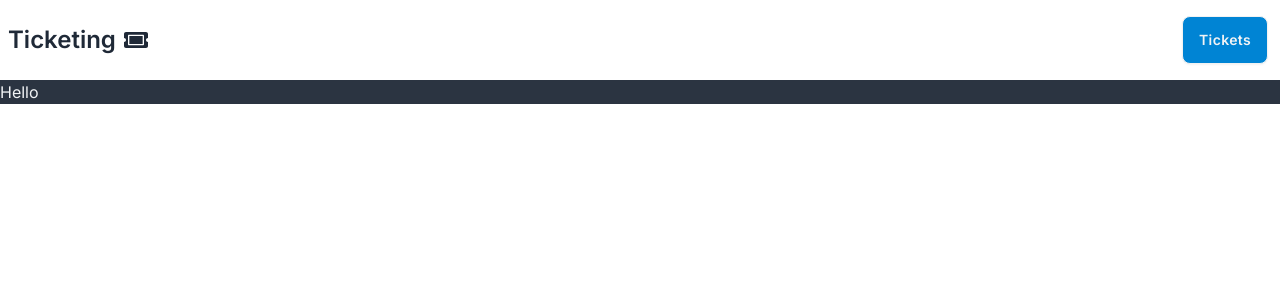
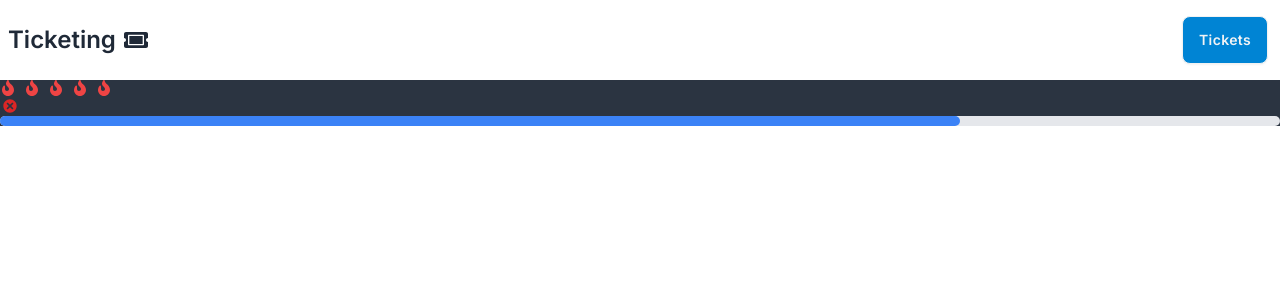
Before and after one commit to Allsamir/Ticketing-App, a Next.js app: page / in a window 1280 px wide. Shown: the top 300 px of the page. Built offline with nearby package versions, Linux system fonts and the light colour scheme.

Commit message:
ticket card has been working

```diff
--- a/src/app/page.tsx
+++ b/src/app/page.tsx
@@ -1,3 +1,9 @@
+import TicketCard from "@/components/TicketCard";
+
 export default function Home() {
-  return <main className="">Hello</main>;
+  return (
+    <main className="">
+      <TicketCard />
+    </main>
+  );
 }
--- /dev/null
+++ b/src/components/DeleteBlock.tsx
@@ -0,0 +1,14 @@
+import React from "react";
+import { TiDelete } from "react-icons/ti";
+
+type Props = {};
+
+const DeleteBlock = (props: Props) => {
+  return (
+    <div>
+      <TiDelete className="text-red-600 hover:text-red-400 text-xl" />
+    </div>
+  );
+};
+
+export default DeleteBlock;
--- /dev/null
+++ b/src/components/PriorityDisplay.tsx
@@ -0,0 +1,18 @@
+import React from "react";
+import { FaFire } from "react-icons/fa";
+
+type Props = {};
+
+const PriorityDisplay = (props: Props) => {
+  return (
+    <div className="flex gap-2">
+      <FaFire className="text-red-500" />
+      <FaFire className="text-red-500" />
+      <FaFire className="text-red-500" />
+      <FaFire className="text-red-500" />
+      <FaFire className="text-red-500" />
+    </div>
+  );
+};
+
+export default PriorityDisplay;
--- /dev/null
+++ b/src/components/ProgressDispaly.tsx
@@ -0,0 +1,16 @@
+import React from "react";
+
+type Props = {};
+
+const ProgressDispaly = (props: Props) => {
+  return (
+    <div className="w-full bg-gray-200 rounded-full h-2.5">
+      <div
+        className="bg-blue-500 h-2.5 rounded-full"
+        style={{ width: `${75}%` }}
+      ></div>
+    </div>
+  );
+};
+
+export default ProgressDispaly;
--- /dev/null
+++ b/src/components/TicketCard.tsx
@@ -0,0 +1,18 @@
+import React from "react";
+import DeleteBlock from "./DeleteBlock";
+import PriorityDisplay from "./PriorityDisplay";
+import ProgressDispaly from "./ProgressDispaly";
+
+type Props = {};
+
+const TicketCard = (props: Props) => {
+  return (
+    <div>
+      <PriorityDisplay />
+      <DeleteBlock />
+      <ProgressDispaly />
+    </div>
+  );
+};
+
+export default TicketCard;
```
